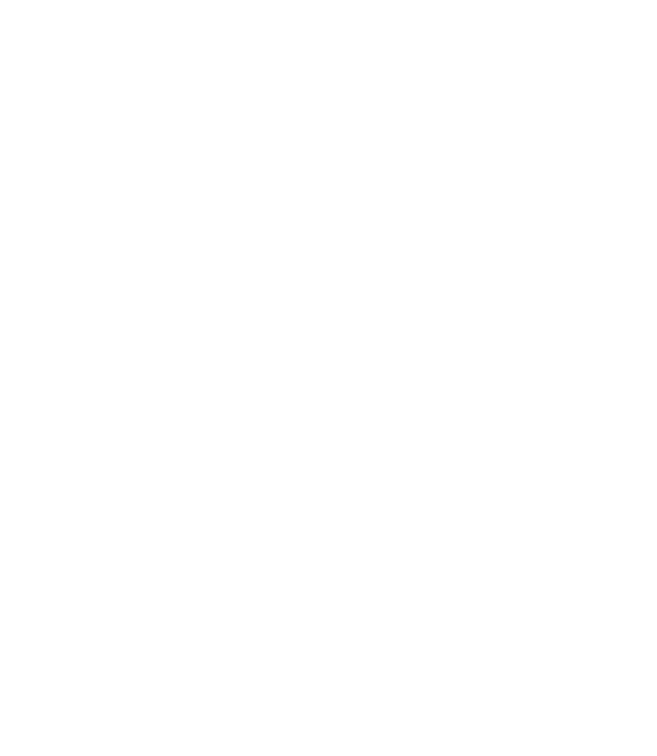
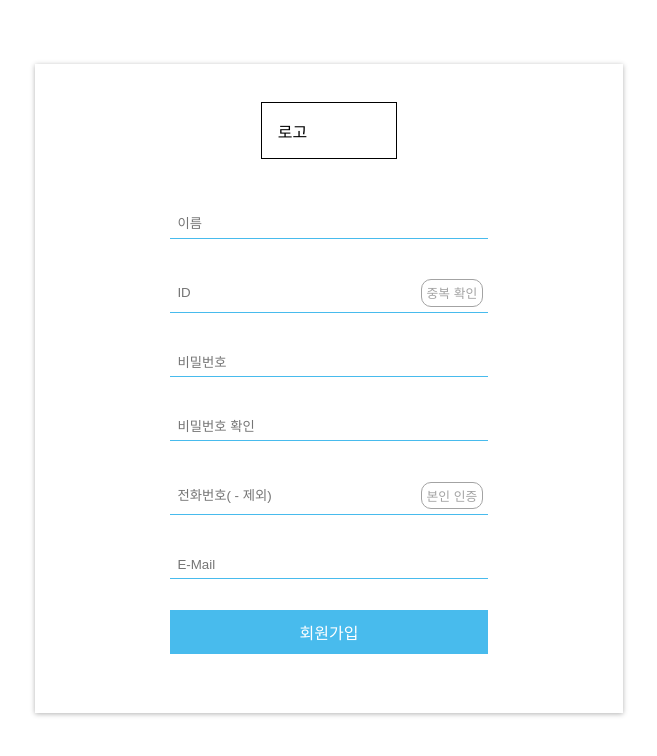
Before and after one commit to Sonny-in-1999/quick-trip-fe, a React (Create React App) app: page /signup in a window 1280 px wide. Before the commit this address had no page. Shown: the top 756 px of the page, without its empty margins (311-968 px from the left). Built offline with nearby package versions, Linux system fonts and the light colour scheme.

Commit message:
로그인, 회원가입 페이지 제작 로그인 컴포넌트 구현 로그인 정보 전달 객체 구현 회원가입 컴포넌트 구현 회원가입 정보 전달 객체 구현

```diff
--- a/src/App.js
+++ b/src/App.js
@@ -1,12 +1,16 @@
 import './App.css'
 import { Route, Routes, BrowserRouter } from "react-router-dom";
 import Main from './pages/main/Mainpage'
+import Login from './pages/login/Login';
+import Signup from './pages/login/Signup';
 
 function App() {
   return (
     <BrowserRouter>
       <Routes>
         <Route path='/' element={<Main />} />
+        <Route path='/login' element={<Login />} />
+        <Route path='/signup' element={<Signup />} />
       </Routes>
     </BrowserRouter>
   );
--- a/src/colors/Colors.jsx
+++ b/src/colors/Colors.jsx
@@ -1,6 +1,7 @@
 const Colors = {
     mainColor: '#48BBED',
-    font_darkgray: '#A3A3A3'
+    font_darkgray: '#A3A3A3',
+    font_lightgray: '#C1C1C1'
 }
 
 export default Colors
--- /dev/null
+++ b/src/pages/components/Buttons.jsx
@@ -0,0 +1,27 @@
+import { styled } from 'styled-components'
+import Colors from '../../colors/Colors'
+
+const ButtonComponent = styled.button`
+  width: ${props => props.width}%;
+  background-color: ${props => props.bgcolor};
+  color: ${props => props.color};
+  font-size: ${props => props.fontSize}rem;
+  border: ${props => props.border};
+  border-radius: ${props => props.radius}px;
+  margin: ${props => props.margin};
+  padding: ${props => props.padding}%;
+`
+
+const Button = ({setting}) => {
+  return <ButtonComponent
+    width={setting.width}
+    bgcolor={setting.bgcolor}
+    color={setting.color}
+    fontSize={setting.fontSize}
+    border={setting.border}
+    radius={setting.radius}
+    margin={setting.margin}
+    padding={setting.padding}
+  >{setting.text}</ButtonComponent>
+}
+export default Button
--- /dev/null
+++ b/src/pages/components/LoginInput.jsx
@@ -0,0 +1,45 @@
+import { styled } from 'styled-components'
+import { useState } from 'react'
+import Colors from '../../colors/Colors'
+import Button from './Buttons'
+
+const InputContainer = styled.div`
+  display: flex;
+  flex-direction: column;
+  width: 100%;
+  align-items: center;
+  margin: 1% 0 1% 0;
+`
+const InputDiv = styled.div`
+  display: flex;
+  width: 60%;
+  padding:1%;
+  border-bottom: 1px solid ${Colors.mainColor};
+  margin: 4% 0 1% 0;
+  justify-content: space-between;
+`
+const InfoInput = styled.input`
+  width: 70%;
+  outline: 0px;
+  border: 0;
+`
+const ValidCheckText = styled.span`
+  width: 60%;
+  color: red;
+  font-size: 0.8rem;
+`
+export default function LoginInput({role, type, buttonSetting, validCheck, func}){
+  const inputData = (e) => {
+    func(e.target.value)
+  }
+  return(
+    <InputContainer>
+      <InputDiv>
+        <InfoInput placeholder={role} type={type} onChange={inputData}></InfoInput>
+        {buttonSetting ? <Button setting={buttonSetting} /> : ''}
+      </InputDiv>
+      <ValidCheckText>{validCheck ? validCheck : ''}</ValidCheckText>
+    </InputContainer>
+
+  )
+}
--- a/src/pages/components/Mainbanners.jsx
+++ b/src/pages/components/Mainbanners.jsx
@@ -41,7 +41,7 @@ const BannerTextDiv = styled.div`
     text-align: center;
     align-items: center;
 `
-const BannerText = styled.text`
+const BannerText = styled.span`
     display: flex;
     color: white;
     font-size: 50px;
--- /dev/null
+++ b/src/pages/login/Login.jsx
@@ -0,0 +1,110 @@
+import { styled } from 'styled-components'
+import { useState } from 'react'
+import { useNavigate } from 'react-router-dom'
+import Colors from '../../colors/Colors'
+import LoginInput from '../components/LoginInput'
+import Button from '../components/Buttons'
+
+export const LoginPage = styled.div`
+  display: flex;
+  width: 100%;
+  align-items: center;
+  justify-content: center;
+  margin: 5% 0 5% 0;
+`
+
+export const LogoContainer = styled.div`
+  width: 20%;
+  border: 1px solid black;
+  padding: 3%;
+  margin-bottom: 5%;
+`
+
+export const LoginContainer = styled.div`
+  display: flex;
+  flex-direction: column;
+  width: 40%;
+  padding: 3%;
+  align-items: center;
+  justify-content: center;
+  box-shadow: 0px 1px 5px rgba(0,0,0,0.3);
+`
+const RadioContainer = styled.div`
+  display: flex;
+  flex-direction: row;
+  width: 60%;
+  align-items: baseline;
+`
+const RadioDiv = styled.label`
+  display: flex;
+  flex-direction: row;
+  width:20%;
+  margin-right: 5%;
+  align-items: center;
+`
+const RadioSpan = styled.span`
+  color: ${Colors.font_darkgray};
+`
+const LoginTypeRadio = styled.input`
+  margin-right: 5%;
+  vertical-align: middle;
+  appearance: none;
+  border: max(2px, 0.1em) solid ${Colors.mainColor};
+  border-radius: 50%;
+  width: 1.25em;
+  height: 1.25em;
+  &:checked{
+    border: 0.4em solid ${Colors.mainColor};
+  }
+`
+const SignupLinkText = styled.span`
+  font-size: 0.8rem;
+  color: ${Colors.font_lightgray};
+`
+
+export default function Login(){
+  const navigate = useNavigate()
+  const [userType, setUserType] = useState('')
+  const [id, setId] = useState('')
+  const [pw, setPw] = useState('')
+  const buttonSetting = {
+    width: 62,
+    bgcolor: Colors.mainColor,
+    color: 'white',
+    fontSize: 1,
+    border: 0,
+    radius: 0,
+    text:'로그인',
+    margin: '4% 0 4% 0',
+    padding: 2
+  }
+
+  const loginInfo = {
+    userType: userType,
+    id: id,
+    pw: pw
+  }
+
+  console.log(loginInfo)
+  return(
+    <LoginPage>
+      <LoginContainer>
+        <LogoContainer>로고</LogoContainer>
+        <RadioContainer>
+          <RadioDiv onClick={() => setUserType('tourist')}>
+            <LoginTypeRadio type='radio' name='type' checked value='tourist'></LoginTypeRadio>
+            <RadioSpan>일반 회원</RadioSpan>
+          </RadioDiv>
+          <RadioDiv onClick={() => setUserType('client')}>
+          <LoginTypeRadio type='radio' name='type' value='client'></LoginTypeRadio>
+            <RadioSpan>기업 회원</RadioSpan>
+          </RadioDiv>
+        </RadioContainer>
+        <LoginInput role='ID' type='text' func={setId}></LoginInput>
+        <LoginInput role='PW' type='password' func={setPw}></LoginInput>
+        <Button setting={buttonSetting}></Button>
+        <SignupLinkText onClick={() => navigate('/signup')}>아직 회원이 아니신가요?</SignupLinkText>
+      </LoginContainer>
+    </LoginPage>
+  )
+}
--- /dev/null
+++ b/src/pages/login/Signup.jsx
@@ -0,0 +1,64 @@
+import { styled } from 'styled-components'
+import { useNavigate } from 'react-router-dom'
+import { useState } from 'react'
+import Colors from '../../colors/Colors'
+import LoginInput from '../components/LoginInput'
+import Button from '../components/Buttons'
+
+import { LoginPage, LoginContainer, LogoContainer } from './Login'
+
+export default function Signup(){
+  const [name, setName] = useState('')
+  const [id, setId] = useState('')
+  const [pw, setPw] = useState('')
+  const [pwCheck, setPwCheck] = useState('')
+  const [phone, setPhone] = useState('')
+  const [email, setEmail] = useState('')
+  const buttonSetting = {
+    width: 62,
+    bgcolor: Colors.mainColor,
+    color: 'white',
+    fontSize: 1,
+    border: 0,
+    radius: 0,
+    text:'회원가입',
+    margin: '4% 0 4% 0',
+    padding: 2
+  }
+  const innerButtonSetting = {
+    width: 20,
+    bgcolor: 'white',
+    color: Colors.font_darkgray,
+    fontSize: 0.8,
+    border: `1px solid ${Colors.font_darkgray}`,
+    radius: 10,
+    text:'중복 확인',
+    margin: '0',
+    padding: 1
+  }
+  const innerPhoneButtonSetting = {
+    width: 20,
+    bgcolor: 'white',
+    color: Colors.font_darkgray,
+    fontSize: 0.8,
+    border: `1px solid ${Colors.font_darkgray}`,
+    radius: 10,
+    text:'본인 인증',
+    margin: '0',
+    padding: 1
+  }
+  return(
+    <LoginPage>
+      <LoginContainer>
+        <LogoContainer>로고</LogoContainer>
+        <LoginInput role='이름' type='text' func={setName}></LoginInput>
+        <LoginInput role='ID' buttonSetting={innerButtonSetting} type='text' func={setId}></LoginInput>
+        <LoginInput role='비밀번호' type='password' func={setPw}></LoginInput>
+        <LoginInput role='비밀번호 확인' type='password' func={setPwCheck}></LoginInput>
+        <LoginInput role='전화번호( - 제외)' type='phone' buttonSetting={innerPhoneButtonSetting} func={setPhone}></LoginInput>
+        <LoginInput role='E-Mail' type='email' func={setEmail}></LoginInput>
+        <Button setting={buttonSetting}></Button>
+      </LoginContainer>
+    </LoginPage>
+  )
+}
--- a/src/pages/main/Mainpage.jsx
+++ b/src/pages/main/Mainpage.jsx
@@ -1,4 +1,5 @@
 import { styled } from 'styled-components'
+import { useNavigate } from 'react-router-dom';
 import Colors from '../../colors/Colors'
 import Mainbanner from '../components/Mainbanners'
 
@@ -28,10 +29,14 @@ const LoginDiv = styled.div`
     justify-content: center;
     align-items: center;
     margin: 0 3% 0 3%;
-    color: ${(props) => props.color}
+    color: ${(props) => props.color};
 `
 
 const Navbar = () => {
+    const navigate = useNavigate()
+    const login = () =>{
+        navigate('/login')
+    }
     return (
         <>
             <NavbarContainer>
@@ -39,7 +44,7 @@ const Navbar = () => {
                 <NavbarLogoContainer>로고</NavbarLogoContainer>
                 <LoginContainer>
                     <LoginDiv color={Colors.mainColor}>Sign up</LoginDiv>
-                    <LoginDiv color={Colors.font_darkgray}>Sign in</LoginDiv>
+                    <LoginDiv color={Colors.font_darkgray} onClick={login}>Sign in</LoginDiv>
                 </LoginContainer>
             </NavbarContainer>
         </>
```
